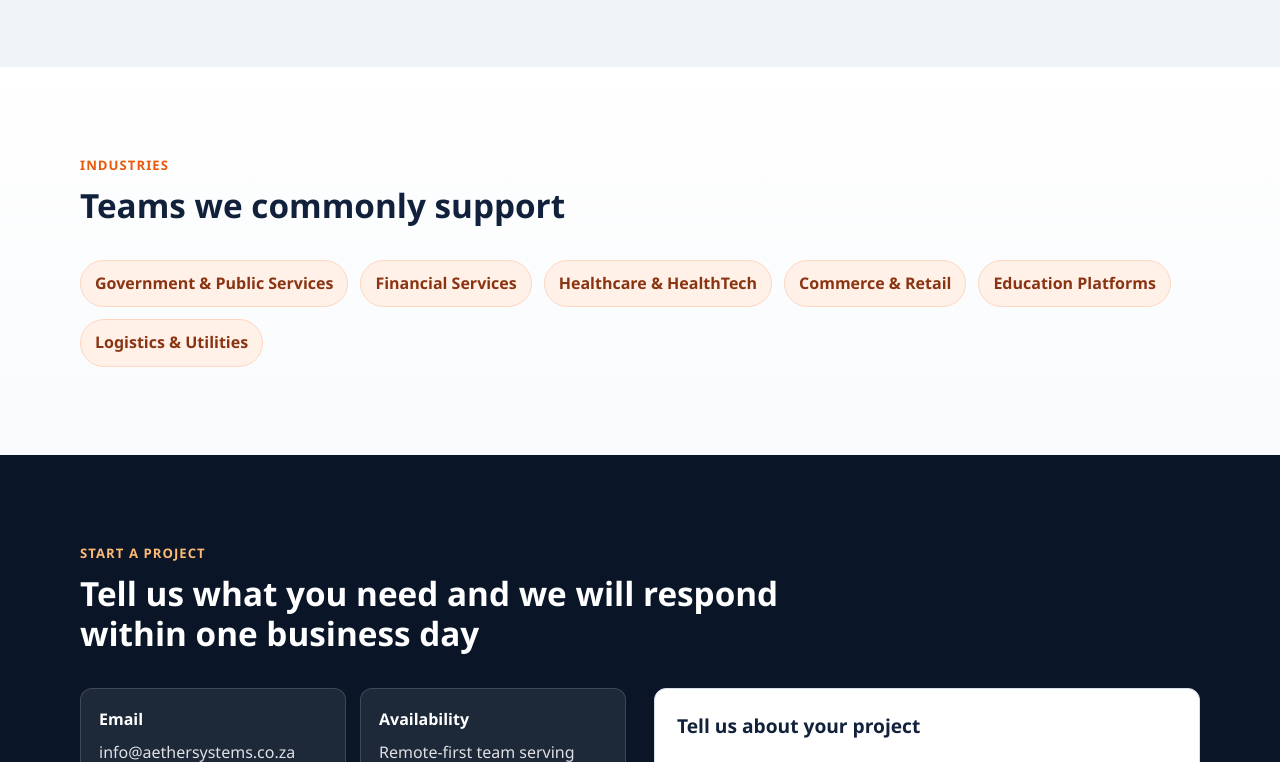
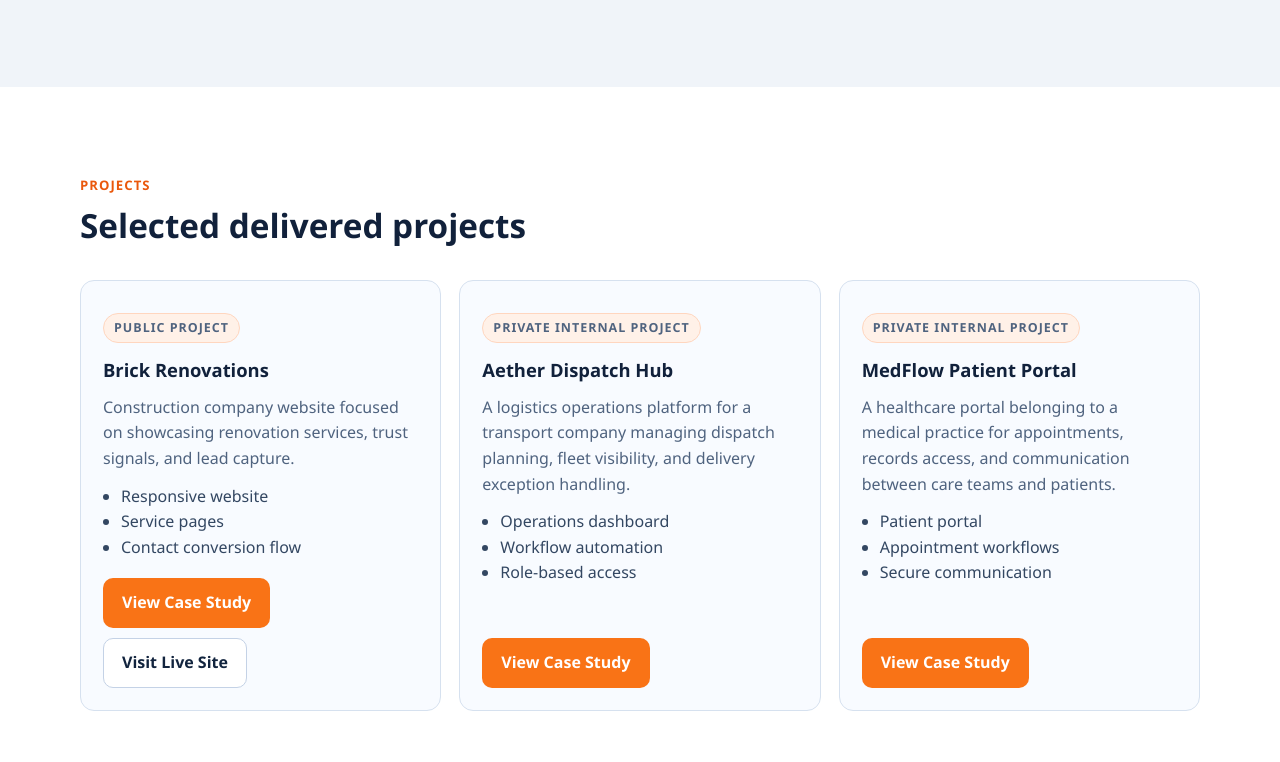
Before and after one commit to Delight-hub-hub/Aether-Frontend, a React (Vite) app: page / in a window 1280 px wide. Shown: the part 2038-2800 px from the top of the page. Built offline with nearby package versions, Linux system fonts and the light colour scheme.

Commit message:
Update hero visuals and add real projects with case studies

```diff
--- a/src/App.css
+++ b/src/App.css
@@ -231,6 +231,64 @@ textarea:focus-visible {
   font-size: 1.05rem;
 }
 
+.hero-panel-image {
+  width: 100%;
+  max-height: 360px;
+  object-fit: cover;
+  border-radius: 12px;
+  border: none;
+  margin-bottom: 14px;
+  opacity: 0;
+  transform: translateY(12px);
+  animation: heroImageAppear 800ms ease-out 120ms forwards;
+}
+
+.hero-panel-title {
+  display: inline-block;
+  width: 0;
+  max-width: 100%;
+  white-space: nowrap;
+  overflow: hidden;
+  border-right: 2px solid transparent;
+  margin: 0 0 14px;
+  animation:
+    typeWriteTitle 1.6s steps(20, end) 900ms forwards,
+    titleCaret 700ms step-end 4 900ms;
+}
+
+@keyframes heroImageAppear {
+  from {
+    opacity: 0;
+    transform: translateY(12px);
+  }
+  to {
+    opacity: 1;
+    transform: translateY(0);
+  }
+}
+
+@keyframes typeWriteTitle {
+  from {
+    width: 0;
+  }
+  to {
+    width: 20ch;
+  }
+}
+
+@keyframes titleCaret {
+  0%,
+  49% {
+    border-right-color: rgba(255, 255, 255, 0.9);
+  }
+  50% {
+    border-right-color: transparent;
+  }
+  100% {
+    border-right-color: transparent;
+  }
+}
+
 .hero-panel ul {
   margin: 0;
   padding-left: 18px;
@@ -299,6 +357,125 @@ textarea:focus-visible {
 .process-card p {
   margin: 10px 0 0;
   color: var(--ink-soft);
+}
+
+.projects {
+  background: #fff;
+}
+
+.projects-grid {
+  display: grid;
+  grid-template-columns: repeat(3, minmax(0, 1fr));
+  gap: 18px;
+}
+
+.project-card {
+  background: #f8fbff;
+  border: 1px solid #d6e1ef;
+  border-radius: 14px;
+  padding: 22px;
+  display: flex;
+  flex-direction: column;
+}
+
+.project-type {
+  margin: 0 0 8px;
+  display: inline-block;
+  width: fit-content;
+  font-size: 0.78rem;
+  font-weight: 800;
+  letter-spacing: 0.08em;
+  text-transform: uppercase;
+  color: #8a3412;
+  background: #fff1e8;
+  border: 1px solid #ffd6bf;
+  border-radius: 999px;
+  padding: 4px 10px;
+}
+
+.project-card h3 {
+  margin: 0;
+  font-size: 1.15rem;
+}
+
+.project-card p {
+  margin: 10px 0 12px;
+  color: var(--ink-soft);
+}
+
+.project-card ul {
+  margin: 0;
+  padding-left: 18px;
+  color: #334762;
+}
+
+.project-actions {
+  margin-top: auto;
+  display: flex;
+  gap: 10px;
+  flex-wrap: wrap;
+  padding-top: 18px;
+}
+
+.project-actions .btn-secondary {
+  color: #12243e;
+  border-color: #c4d2e6;
+  background: #fff;
+}
+
+.project-actions .btn-secondary:hover {
+  background: #f2f6fc;
+}
+
+.case-studies {
+  background: #f4f8fd;
+}
+
+.case-study-list {
+  display: grid;
+  gap: 16px;
+}
+
+.case-study-card {
+  background: #fff;
+  border: 1px solid #d6e1ef;
+  border-radius: 14px;
+  padding: 22px;
+  scroll-margin-top: 100px;
+}
+
+.case-study-card h3 {
+  margin: 0;
+  font-size: 1.2rem;
+}
+
+.case-study-grid {
+  margin-top: 14px;
+  display: grid;
+  grid-template-columns: repeat(3, minmax(0, 1fr));
+  gap: 14px;
+}
+
+.case-study-grid h4 {
+  margin: 0;
+  font-size: 0.95rem;
+}
+
+.case-study-grid p {
+  margin: 8px 0 0;
+  color: var(--ink-soft);
+}
+
+.case-study-link {
+  margin-top: 16px;
+  display: inline-flex;
+  color: #0f3d74;
+  font-weight: 700;
+  text-decoration: none;
+}
+
+.case-study-link:hover {
+  text-decoration: underline;
 }
 
 .industries {
@@ -616,12 +793,17 @@ textarea:focus-visible {
 
 @media (max-width: 980px) {
   .services-grid,
-  .process-grid {
+  .process-grid,
+  .projects-grid {
     grid-template-columns: repeat(2, minmax(0, 1fr));
   }
 
   .hero-grid,
   .contact-layout {
+    grid-template-columns: 1fr;
+  }
+
+  .case-study-grid {
     grid-template-columns: 1fr;
   }
 }
@@ -642,6 +824,7 @@ textarea:focus-visible {
 
   .services-grid,
   .process-grid,
+  .projects-grid,
   .contact-info {
     grid-template-columns: 1fr;
   }
--- a/src/App.jsx
+++ b/src/App.jsx
@@ -1,5 +1,6 @@
 import './App.css'
 import Logo from './Log.png'
+import AetherVisuals from './aethervisuals.jpg'
 import Chatbot from './components/chatbot'
 import ContactForm from './components/ContactForm'
 
@@ -57,6 +58,71 @@ const deliveryModel = [
   }
 ]
 
+const projects = [
+  {
+    name: 'Brick Renovations',
+    type: 'Public Project',
+    summary:
+      'Construction company website focused on showcasing renovation services, trust signals, and lead capture.',
+    stack: ['Responsive website', 'Service pages', 'Contact conversion flow'],
+    caseStudyId: 'case-brick-renovations',
+    liveUrl: 'https://brickand.co.za'
+  },
+  {
+    name: 'Aether Dispatch Hub',
+    type: 'Private Internal Project',
+    summary:
+      'A logistics operations platform for a transport company managing dispatch planning, fleet visibility, and delivery exception handling.',
+    stack: ['Operations dashboard', 'Workflow automation', 'Role-based access'],
+    caseStudyId: 'case-dispatch-hub'
+  },
+  {
+    name: 'MedFlow Patient Portal',
+    type: 'Private Internal Project',
+    summary:
+      'A healthcare portal belonging to a medical practice for appointments, records access, and communication between care teams and patients.',
+    stack: ['Patient portal', 'Appointment workflows', 'Secure communication'],
+    caseStudyId: 'case-medflow-portal'
+  }
+]
+
+const caseStudies = [
+  {
+    id: 'case-brick-renovations',
+    title: 'Brick Renovations',
+    type: 'Public Project',
+    challenge:
+      'Brick Renovations needed a stronger digital presence to present services clearly and turn website visits into qualified enquiries.',
+    approach:
+      'We structured the site around core renovation services, added clear trust-building content blocks, and streamlined enquiry CTAs across the full browsing journey.',
+    impact:
+      'The final structure is easier to navigate, communicates credibility faster, and supports better lead generation for the business.',
+    liveUrl: 'https://brickand.co.za'
+  },
+  {
+    id: 'case-dispatch-hub',
+    title: 'Aether Dispatch Hub',
+    type: 'Private Internal Project',
+    challenge:
+      'Dispatch teams often lose time switching between spreadsheets, calls, and disconnected tracking tools.',
+    approach:
+      'We implemented an internal operations portal that consolidates route assignment, driver status, and delivery alerts into one control surface with prioritized workflows.',
+    impact:
+      'The company gained faster dispatch decisions, reduced coordination overhead, and clearer accountability per route.'
+  },
+  {
+    id: 'case-medflow-portal',
+    title: 'MedFlow Patient Portal',
+    type: 'Private Internal Project',
+    challenge:
+      'Patients and care staff needed a single digital path for booking, updates, and records without fragmented communication channels.',
+    approach:
+      'We designed an accessible portal flow for appointment booking, secure messaging, and patient record visibility with clear user states.',
+    impact:
+      'The internal platform improved digital service quality while reducing front-desk load and communication delays.'
+  }
+]
+
 const sectors = ['Government & Public Services', 'Financial Services', 'Healthcare & HealthTech', 'Commerce & Retail', 'Education Platforms', 'Logistics & Utilities']
 
 function App() {
@@ -74,6 +140,7 @@ function App() {
           <nav className="nav" aria-label="Primary">
             <a href="#services">Services</a>
             <a href="#process">Process</a>
+            <a href="#projects">Projects</a>
             <a href="#industries">Industries</a>
             <a href="#contact">Contact</a>
           </nav>
@@ -97,7 +164,8 @@ function App() {
             </div>
 
             <aside className="hero-panel" aria-label="Delivery outcomes">
-              <h2>What you can expect</h2>
+              <img className="hero-panel-image" src={AetherVisuals} alt="Aether Systems visual showcase" />
+              <h2 className="hero-panel-title">What you can expect</h2>
               <ul>
                 <li>Clear project scope and delivery milestones</li>
                 <li>Modern architecture built for growth</li>
@@ -143,6 +211,76 @@ function App() {
                 <article key={step.title} className="process-card">
                   <h3>{step.title}</h3>
                   <p>{step.text}</p>
+                </article>
+              ))}
+            </div>
+          </div>
+        </section>
+
+        <section id="projects" className="projects section">
+          <div className="container">
+            <div className="section-head">
+              <p className="eyebrow">Projects</p>
+              <h2>Selected delivered projects</h2>
+            </div>
+
+            <div className="projects-grid">
+              {projects.map((project) => (
+                <article key={project.name} className="project-card">
+                  <p className="project-type">{project.type}</p>
+                  <h3>{project.name}</h3>
+                  <p>{project.summary}</p>
+                  <ul>
+                    {project.stack.map((item) => (
+                      <li key={item}>{item}</li>
+                    ))}
+                  </ul>
+                  <div className="project-actions">
+                    <a className="btn btn-primary" href={`#${project.caseStudyId}`}>View Case Study</a>
+                    {project.liveUrl && (
+                      <a className="btn btn-secondary" href={project.liveUrl} target="_blank" rel="noreferrer">
+                        Visit Live Site
+                      </a>
+                    )}
+                  </div>
+                </article>
+              ))}
+            </div>
+          </div>
+        </section>
+
+        <section id="case-studies" className="case-studies section">
+          <div className="container">
+            <div className="section-head">
+              <p className="eyebrow">Case Studies</p>
+              <h2>Project breakdowns and delivery outcomes</h2>
+              <p>Two projects are private internal systems and are shared here without client-identifying details.</p>
+            </div>
+
+            <div className="case-study-list">
+              {caseStudies.map((study) => (
+                <article id={study.id} key={study.id} className="case-study-card">
+                  <p className="project-type">{study.type}</p>
+                  <h3>{study.title}</h3>
+                  <div className="case-study-grid">
+                    <div>
+                      <h4>Challenge</h4>
+                      <p>{study.challenge}</p>
+                    </div>
+                    <div>
+                      <h4>Approach</h4>
+                      <p>{study.approach}</p>
+                    </div>
+                    <div>
+                      <h4>Impact</h4>
+                      <p>{study.impact}</p>
+                    </div>
+                  </div>
+                  {study.liveUrl && (
+                    <a className="case-study-link" href={study.liveUrl} target="_blank" rel="noreferrer">
+                      Open {study.title}
+                    </a>
+                  )}
                 </article>
               ))}
             </div>
--- a/src/components/Projects.jsx
+++ b/src/components/Projects.jsx
@@ -23,8 +23,8 @@ const ProjectCard = ({ project }) => {
 
 export default function ProjectsSection({ projects }) {
   const defaultProjects = Array.from({ length: 6 }).map((_, i) => ({
-    title: `Project ${i + 1}`,
-    description: 'Short one-line summary. Replace this with your project instructions.',
+    title: `Client Project ${i + 1}`,
+    description: 'Delivered software solution for an active business workflow.',
     image: '',
     link: '#',
     tech: 'React • Vite'
@@ -36,7 +36,7 @@ export default function ProjectsSection({ projects }) {
     <section id="ongoing-projects" style={{ padding: '48px 20px', background: 'linear-gradient(180deg,#f8fafc,transparent)' }}>
       <div style={{ maxWidth: 1100, margin: '0 auto' }}>
         <h2 style={{ fontSize: 28, marginBottom: 8 }}>Ongoing Projects</h2>
-        <p style={{ color: '#6b7280', marginBottom: 20 }}>Below are placeholders for up to six projects. Replace the objects passed into the `projects` prop with your real entries.</p>
+        <p style={{ color: '#6b7280', marginBottom: 20 }}>Recent client projects and active internal platform work.</p>
         <div style={{ display: 'grid', gridTemplateColumns: 'repeat(auto-fill, minmax(260px, 1fr))', gap: 18 }}>
           {list.map((p, idx) => (
             <ProjectCard key={idx} project={p} />
```
Also changed, not shown: src/aethervisuals.jpg (added).
